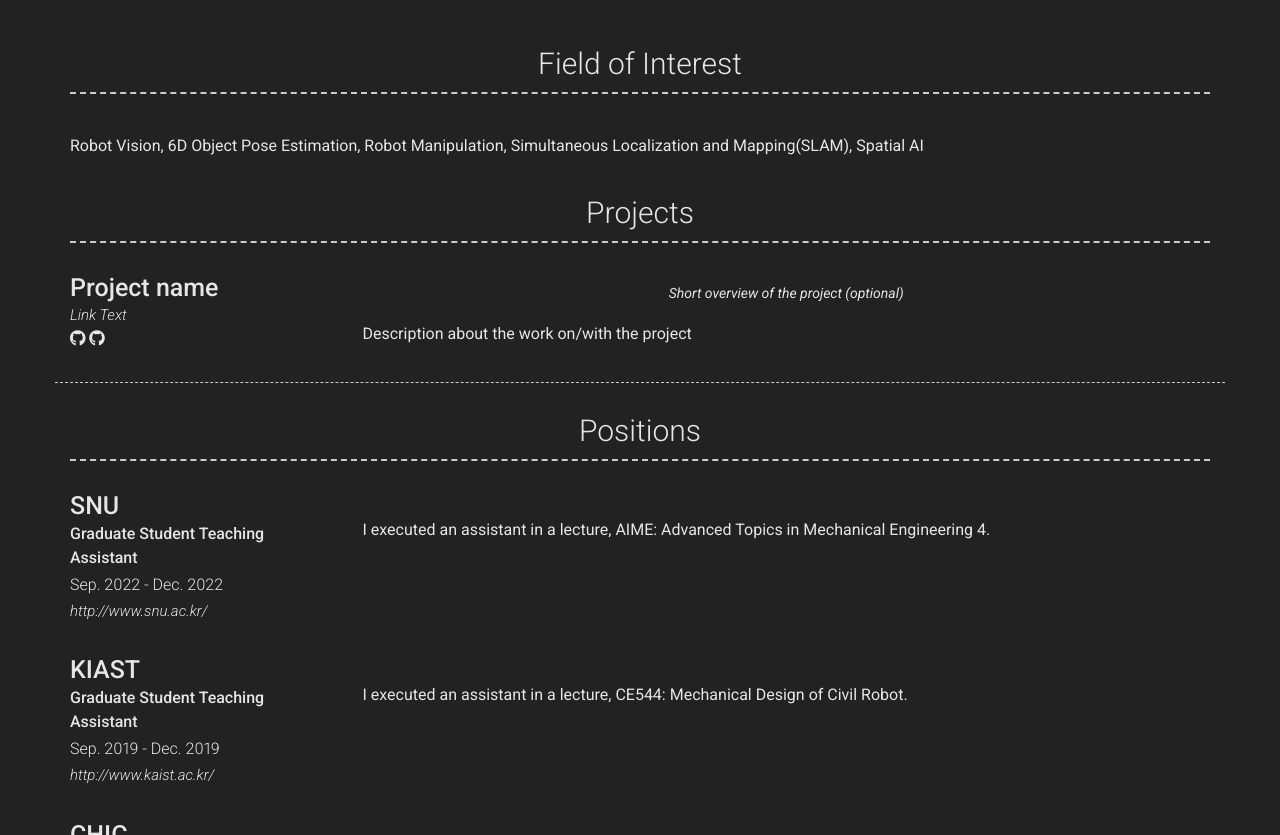
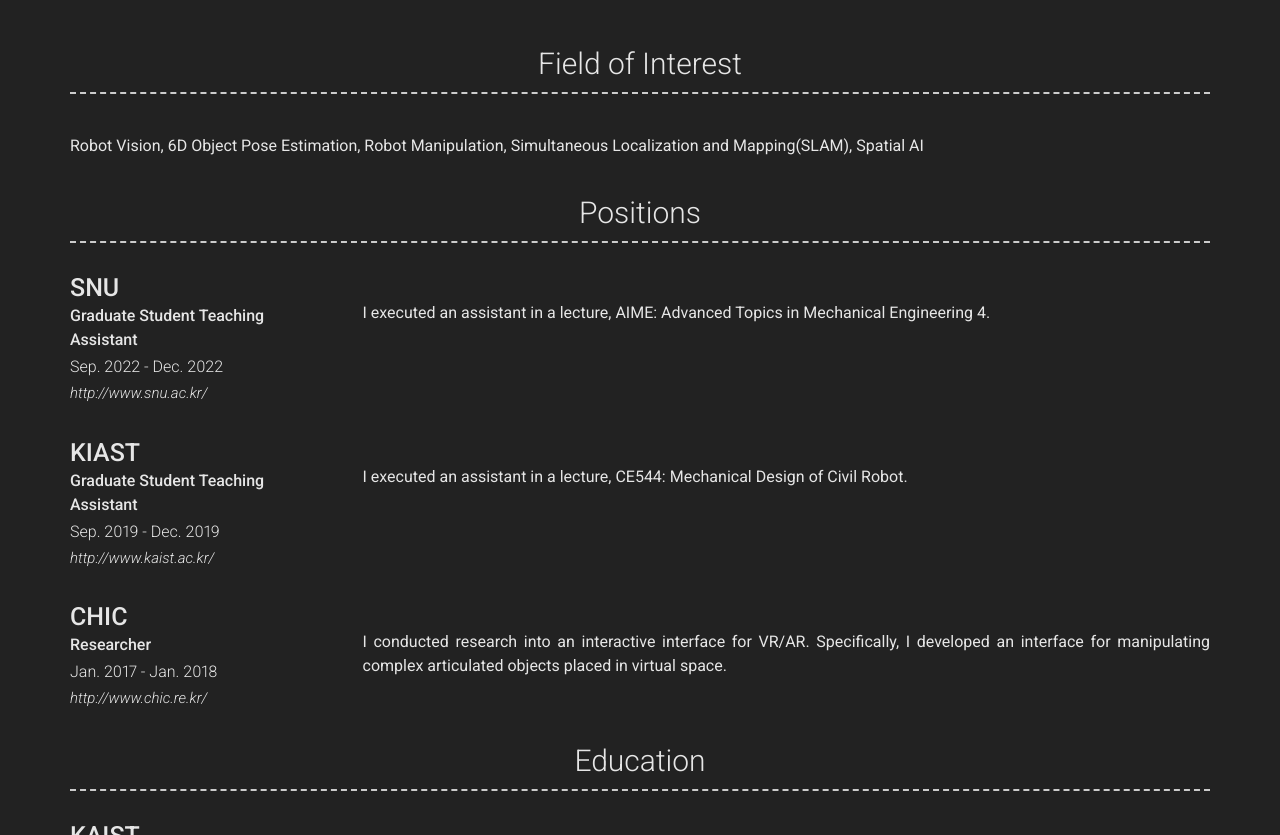
Before and after one commit to MyungHwanJeon/MyungHwanJeon.github.io, a Jekyll site: the page built from index.md, in a window 1280 px wide and 900 px high, scrolled down 418 px, cut to the strip 65-900 px from the top of the window. Built offline with Jekyll 4.4.1, drawn with Linux system fonts in a browser that asks for light colours; nearby versions of some CDN libraries.

Commit message:
Update _config.yml

```diff
--- a/_config.yml
+++ b/_config.yml
@@ -60,26 +60,26 @@
     content: | # this will include new lines to allow paragraphs
       Robot Vision, 6D Object Pose Estimation, Robot Manipulation, Simultaneous Localization and Mapping(SLAM), Spatial AI
 
-  - title: Projects # Title for the section
-    layout: list # Type of content section (list/text)
-    content:
-      - layout: left
-        border: weak  # Value of `weak` will display a weak border below this item. # Any
-                      # other value (or no value) means no border will be displayed
-        title: Project name
-        link: Link to project (eg. sproogen.github.io/modern-resume-theme)(optional)
-        link_text: Link Text
-        additional_links:
-          - title:  Github page for project (eg. sproogen/modern-resume-theme)
-            icon: fab fa-github
-            url: Link to project (eg. sproogen.github.io/modern-resume-theme)(optional)
-          - title:  Github page for project (eg. sproogen/modern-resume-theme)
-            icon: fab fa-github
-            url: Link to project (eg. sproogen.github.io/modern-resume-theme)(optional)
-        quote: >
-          Short overview of the project (optional)
-        description: | # this will include new lines to allow paragraphs
-          Description about the work on/with the project
+  # - title: Projects # Title for the section
+  #  layout: list # Type of content section (list/text)
+  #  content:
+  #    - layout: left
+  #      border: weak  # Value of `weak` will display a weak border below this item. # Any
+  #                    # other value (or no value) means no border will be displayed
+  #      title: Project name
+  #      link: Link to project (eg. sproogen.github.io/modern-resume-theme)(optional)
+  #      link_text: Link Text
+  #      additional_links:
+  #        - title:  Github page for project (eg. sproogen/modern-resume-theme)
+  #          icon: fab fa-github
+  #          url: Link to project (eg. sproogen.github.io/modern-resume-theme)(optional)
+  #        - title:  Github page for project (eg. sproogen/modern-resume-theme)
+  #          icon: fab fa-github
+  #          url: Link to project (eg. sproogen.github.io/modern-resume-theme)(optional)
+  #      quote: >
+  #        Short overview of the project (optional)
+  #      description: | # this will include new lines to allow paragraphs
+  #        Description about the work on/with the project
   - title: Positions
     layout: list
     content:
```
